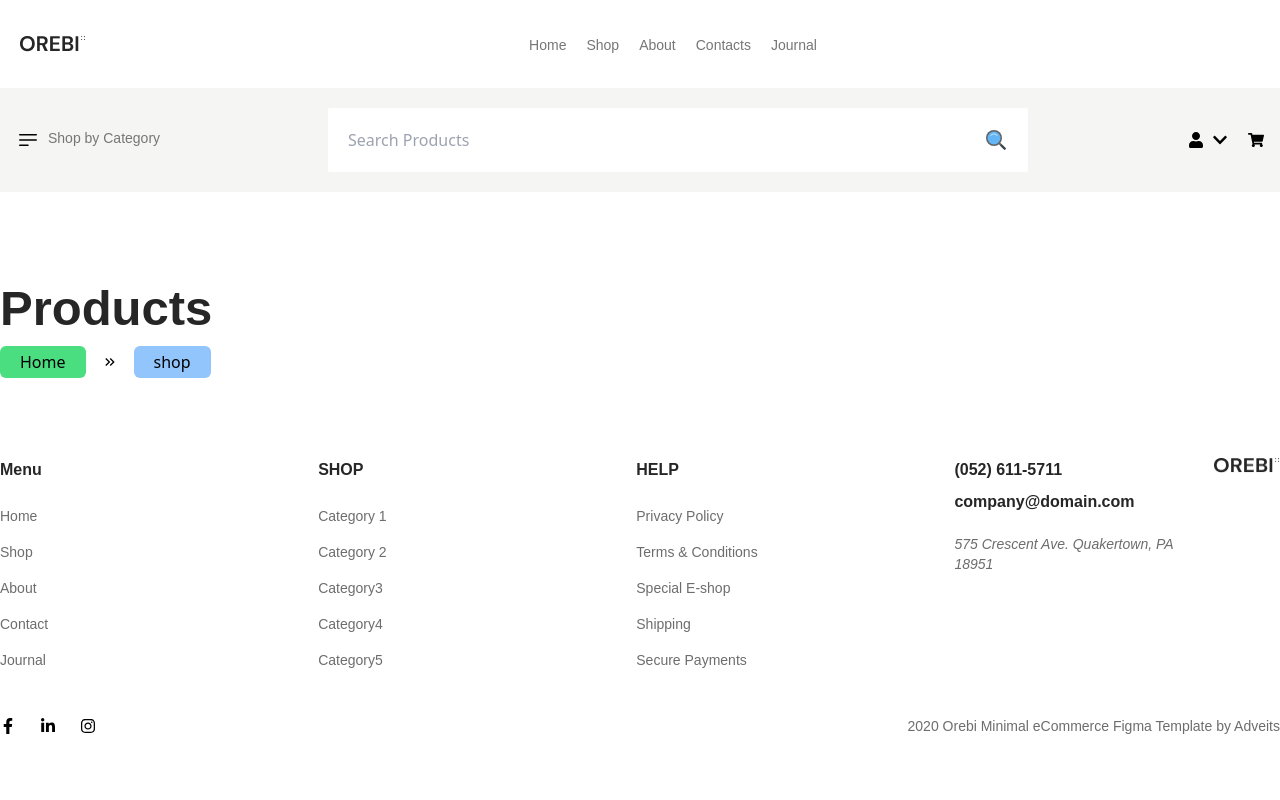
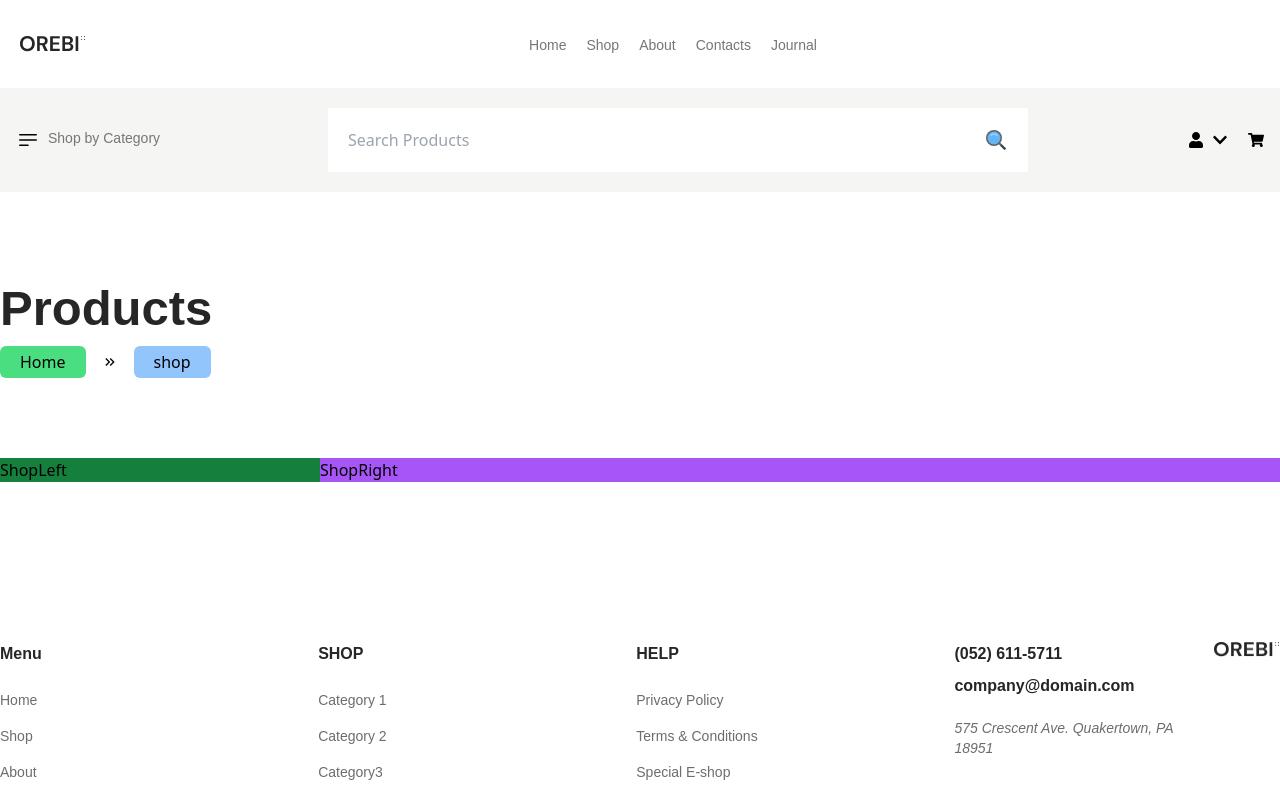
Before and after one commit to taufik69/FDR-2303-e-com, a React (Vite) app: page /shop in a window 1280 px wide. Shown: the top 800 px of the page. Built offline with nearby package versions, Linux system fonts and the light colour scheme; no server answers.

Commit message:
shop page done

```diff
--- a/package.json
+++ b/package.json
@@ -10,6 +10,7 @@
     "preview": "vite preview"
   },
   "dependencies": {
+    "axios": "^1.6.8",
     "react": "^18.2.0",
     "react-dom": "^18.2.0",
     "react-icons": "^5.0.1",
--- a/src/Component/CommonConponent/BreadCrumb/BreadCrumb.jsx
+++ b/src/Component/CommonConponent/BreadCrumb/BreadCrumb.jsx
@@ -20,8 +20,9 @@ const BreadCrumb = () => {
         <MdKeyboardDoubleArrowRight />
         {BreadCrumbpathName.map((path, index) => {
           const isLast = index === BreadCrumbpathName.length - 1;
+          // const routeTo = `${BreadCrumbpathName.slice(0, index + 1)}`;
           breadCrumList += path;
-          console.log(breadCrumList);
+          // console.log(routeTo);
           return (
             <li key={path}>
               {isLast ? (
@@ -32,7 +33,7 @@ const BreadCrumb = () => {
                       : null
                   }`}
                 >
-                  {" "}
+
                   {path}
                 </Link>
               ) : (
--- /dev/null
+++ b/src/Component/ShopComponent/ShopLeft/ShopLeft.jsx
@@ -0,0 +1,7 @@
+import React from "react";
+
+const ShopLeft = ({ className }) => {
+  return <div className={className}>ShopLeft</div>;
+};
+
+export default ShopLeft;
--- /dev/null
+++ b/src/Component/ShopComponent/ShopRight.jsx/ShopRight.jsx
@@ -0,0 +1,15 @@
+import React, { useEffect } from "react";
+import axios from "axios";
+const ShopRight = ({ className }) => {
+  useEffect(() => {
+    const DataFetcher = async () => {
+      const data = await axios.get("https://dummyjson.com/products");
+      console.log(data.data.products);
+    };
+
+    DataFetcher();
+  }, []);
+  return <div className={className}>ShopRight</div>;
+};
+
+export default ShopRight;
--- a/src/pages/Shop/Shop.jsx
+++ b/src/pages/Shop/Shop.jsx
@@ -1,5 +1,8 @@
 import React from "react";
 import BreadCrumb from "../../Component/CommonConponent/BreadCrumb/BreadCrumb";
+import ShopLeft from "../../Component/ShopComponent/ShopLeft/ShopLeft";
+import Flex from "../../Component/CommonConponent/Flex";
+import ShopRight from "../../Component/ShopComponent/ShopRight.jsx/ShopRight";
 
 const Shop = () => {
   return (
@@ -10,6 +13,12 @@ const Shop = () => {
             Products
           </h1>
           <BreadCrumb />
+          <div className="py-20">
+            <Flex>
+              <ShopLeft className="w-[25%] bg-green-700" />
+              <ShopRight className="w-[75%] bg-purple-500" />
+            </Flex>
+          </div>
         </div>
       </div>
     </>
```
Also changed, not shown: 1 other file (tests, documents, lock files or other folders).
